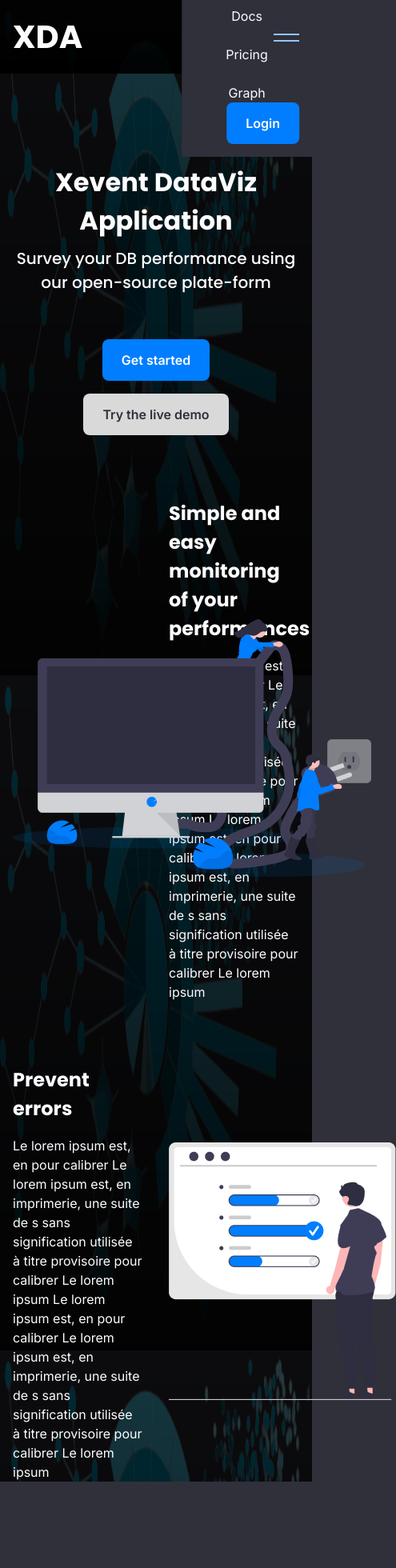
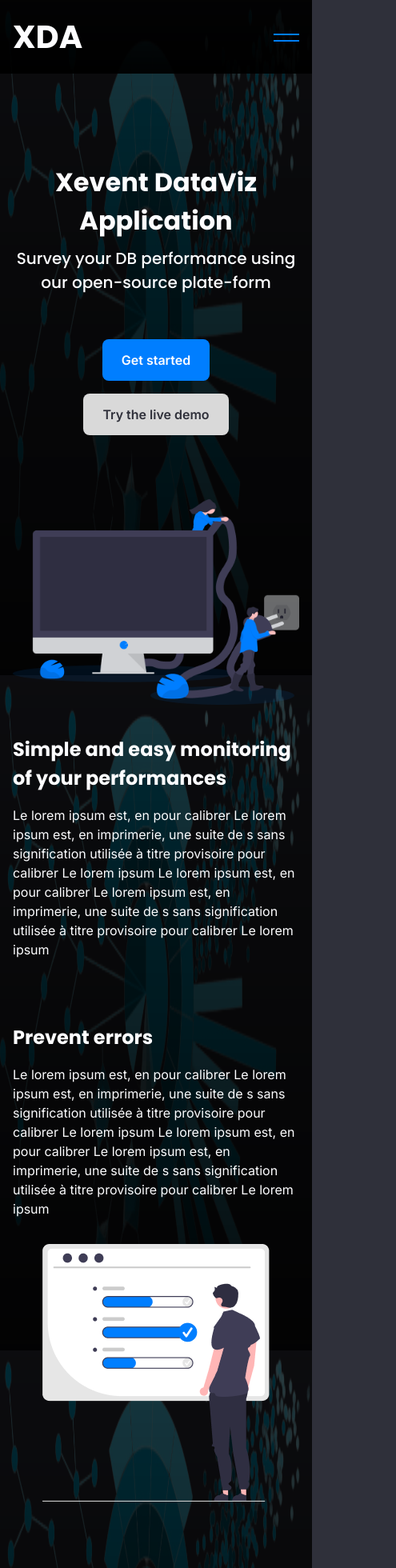
Before and after one commit to xeventDatavizProject/webapp, a Next.js app: page / in a window 390 px wide. Shown: the top 1960 px of the page at 80% size, 495 px wide, since content can reach past the window. Before the commit the page ends 1852 px from the top, so only its background shows below. Built offline with nearby package versions, Linux system fonts and the light colour scheme; no server answers.

Commit message:
fix: responsive display

```diff
--- a/components/common/Footer/Footer.tsx
+++ b/components/common/Footer/Footer.tsx
@@ -1,16 +1,13 @@
-import { FC } from 'react';
-
-const links = [
-  { to: '/terms', label: 'Termes et Conditions' },
-  { to: '/privacy', label: 'Politiques de Confidentialité' },
-];
+import { FC } from "react";
 
 const Footer: FC = () => {
   return (
-    <footer className='container py-8'>
-      <div className='flex flex-col md:flex-row items-center justify-between'>
-        <div className='md:flex-[2]'>
-          <p className='mb-4'>La compagnie © {new Date().getFullYear()} Tous droits réservés.</p>
+    <footer className="container py-8">
+      <div className="flex flex-col md:flex-row items-center justify-between">
+        <div className="md:flex-[2]">
+          <p className="mb-4">
+            HETIC_MT5 © {new Date().getFullYear()} Tous droits réservés.
+          </p>
         </div>
       </div>
     </footer>
--- a/components/common/Header/Header.tsx
+++ b/components/common/Header/Header.tsx
@@ -22,7 +22,7 @@ const Header: FC = () => {
   const authState = useAppSelector((state) => state.AuthReducer);
   const usersState = useAppSelector((state) => state.UsersReducer);
   const dispatch = useAppDispatch();
-  const [isOpen, setIsOpen] = useState(false);
+  const [isHeaderOpen, setIsHeaderOpen] = useState(false);
   const [showLoginModal, setShowLoginModal] = useState(false);
   const [showForgotModal, setShowForgotModal] = useState(false);
   const [showRegisterModal, setShowRegisterModal] = useState(false);
@@ -39,8 +39,8 @@ const Header: FC = () => {
 
   useEffect(() => {
     const onResize = () => {
-      if (isOpen && window.innerWidth >= 1024) {
-        setIsOpen(false);
+      if (isHeaderOpen && window.innerWidth >= 1024) {
+        setIsHeaderOpen(false);
       }
     };
 
@@ -49,7 +49,7 @@ const Header: FC = () => {
     return () => {
       window.removeEventListener("resize", onResize);
     };
-  }, [isOpen]);
+  }, [isHeaderOpen]);
 
   return (
     <>
@@ -86,32 +86,35 @@ const Header: FC = () => {
             </Link>
           </div>
           <button
-            onClick={() => setIsOpen(!isOpen)}
+            onClick={() => setIsHeaderOpen(!isHeaderOpen)}
             aria-label="menu"
             className="xl:hidden relative w-8 h-6 z-[60]"
           >
             <span
               className={`absolute left-0 transform w-full h-[2px]  transition-transform
               ${
-                isOpen
-                  ? "rotate-45 translate-y-0 bg-white"
-                  : "translate-y-1 bg-blue-300"
+                isHeaderOpen
+                  ? "rotate-45 translate-y-0 bg-blue-primary"
+                  : "translate-y-1 bg-blue-primary"
               }`}
             />
             <span
-              className={`absolute left-0 transform w-full h-[2px] bg-blue-300 transition-transform
+              className={`absolute left-0 transform w-full h-[2px] bg-blue-primary transition-transform
               ${
-                isOpen
-                  ? "-rotate-45 translate-y-0 bg-white"
-                  : "-translate-y-1 bg-black"
+                isHeaderOpen
+                  ? "-rotate-45 translate-y-0 bg-blue-primary"
+                  : "-translate-y-1 bg-blue-primary"
               }`}
             />
           </button>
           <div
-            className={`fixed xl:static left-full bg-black-primary transform transition-transform xl:transition-none duration-300 overflow-y-auto overscroll-y-contain xl:overflow-y-visible p-4 xl:p-0 xl:bg-transparent z-50
-            ${isOpen ? "translate-x-0" : "-translate-x-full xl:translate-x-0"}`}
+            className={`fixed inset-0 bg-[#000] transform transition-transform xl:transition-none duration-300 overflow-y-auto overscroll-y-contain xl:overflow-y-visible pt-20 p-4 xl:p-0 xl:relative xl:bg-transparent z-50
+            ${
+              isHeaderOpen
+                ? "translate-x-0"
+                : "-translate-x-full xl:translate-x-0"
+            }`}
           >
-            {/* ${isOpen ? 'translate-x-0' : '-translate-x-full xl:translate-x-0'}  */}
             <div className="m-auto flex flex-col xl:flex-row justify-center items-center">
               <ul className="flex flex-col xl:flex-row justify-center items-center space-y-6 xl:space-y-0 xl:space-x-8">
                 {links.map((link, index) => {
@@ -135,11 +138,11 @@ const Header: FC = () => {
                 })}
               </ul>
               {authState.isLoggedIn ? (
-                <Button onClick={logout} className="ml-10">
+                <Button onClick={logout} className="md:ml-10 mt-24 md:mt-0">
                   Logout
                 </Button>
               ) : (
-                <Button href="/login" className="ml-10">
+                <Button href="/login" className="md:ml-10 mt-24 md:mt-0">
                   Login
                 </Button>
               )}
--- a/components/common/Layout/Layout.tsx
+++ b/components/common/Layout/Layout.tsx
@@ -1,27 +1,28 @@
-import { FC, ReactNode } from 'react';
-import Header from '../Header/Header';
+import { FC, ReactNode } from "react";
+import Footer from "../Footer/Footer";
+import Header from "../Header/Header";
 
 type LayoutProps = {
   children: ReactNode;
 };
 
-const bgImage = '/assets/images/bg.png';
+const bgImage = "/assets/images/bg.png";
 
 const Layout: FC<LayoutProps> = ({ children }) => {
   return (
     <div
-      className=''
+      className=""
       style={{
         backgroundImage: `linear-gradient(rgba(0, 0, 0, 0.75), rgba(0, 0, 0, 0.95)), url(${bgImage})`,
-        backgroundRepeat: 'no-repeat',
-        backgroundSize: '100%',
-        backgroundAttachment: 'fixed',
-        backgroundPosition: 'center',
+        backgroundRepeat: "no-repeat",
+        backgroundSize: "100%",
+        backgroundAttachment: "fixed",
+        backgroundPosition: "center",
       }}
     >
       <Header />
-      <main className='pt-[124px] min-h-screen'>{children}</main>
-      {/* <Footer /> */}
+      <main className="pt-[124px] pb-24 min-h-screen">{children}</main>
+      <Footer />
     </div>
   );
 };
--- a/components/solution/ProfileCard.tsx
+++ b/components/solution/ProfileCard.tsx
@@ -12,7 +12,7 @@ const ProfileCard: FC = () => {
             Equipes
           </span>
         </h1>
-        <div className="grid grid-cols-4 gap-5">
+        <div className="relative grid grid-cols-2 md:grid-cols-3 lg:grid-cols-4 gap-16 md:gap-4 max-w-5xl mx-auto px-5 mb-12 md:mb-20">
           {ProfilesList.map((profile, key) => (
             <div
               className="grid my-8 w-full px-4 flex-1 h-full border-solid border-white bg-slate-500 rounded-2xl "
--- a/pages/index.tsx
+++ b/pages/index.tsx
@@ -1,55 +1,61 @@
-import type { NextPage } from 'next';
-import Image from 'next/image';
-import Button from 'components/common/Button';
-import Layout from 'components/common/Layout/Layout';
-import { Title, Paragraph } from 'components/common/Typography';
-import MonitorImg from 'public/assets/images/monitor.png';
-import PerformanceImg from 'public/assets/images/performance-review.png';
+import Button from "components/common/Button";
+import Layout from "components/common/Layout/Layout";
+import { Paragraph, Title } from "components/common/Typography";
+import type { NextPage } from "next";
+import Image from "next/image";
+import MonitorImg from "public/assets/images/monitor.png";
+import PerformanceImg from "public/assets/images/performance-review.png";
 
 const Home: NextPage = () => {
   return (
     <Layout>
-      <div className='container'>
-        <section className='my-20 md:mb-40 text-center'>
-          <Title size='lg' className='mb-2'>
+      <div className="container">
+        <section className="my-20 md:mb-40 text-center">
+          <Title size="lg" className="mb-2">
             Xevent DataViz Application
           </Title>
-          <Title as='h2' size='subtitle'>
+          <Title as="h2" size="subtitle">
             Survey your DB performance using our open-source plate-form
           </Title>
-          <div className='mt-14 flex flex-col md:flex-row justify-center items-center space-y-4 md:space-y-0 md:space-x-4'>
+          <div className="mt-14 flex flex-col md:flex-row justify-center items-center space-y-4 md:space-y-0 md:space-x-4">
             <Button>Get started</Button>
-            <Button variant='light'>Try the live demo</Button>
+            <Button variant="light">Try the live demo</Button>
           </div>
         </section>
-        <section className='grid grid-cols-2 gap-8 items-center'>
-          <div className='mx-auto'>
-            <Image src={MonitorImg} alt='monitor image' layout='fixed' />
+        <section className="grid grid-cols-1 lg:grid-cols-2 gap-8 items-center">
+          <div className="mx-auto">
+            <Image src={MonitorImg} alt="monitor_image" />
           </div>
           <div>
-            <Title as='h3' size='sm' className='mb-4'>
+            <Title as="h3" size="sm" className="mb-4">
               Simple and easy monitoring of your performances
             </Title>
             <Paragraph>
-              Le lorem ipsum est, en pour calibrer Le lorem ipsum est, en imprimerie, une suite de s sans signification utilisée à titre
-              provisoire pour calibrer Le lorem ipsum Le lorem ipsum est, en pour calibrer Le lorem ipsum est, en imprimerie, une suite de s
-              sans signification utilisée à titre provisoire pour calibrer Le lorem ipsum
+              Le lorem ipsum est, en pour calibrer Le lorem ipsum est, en
+              imprimerie, une suite de s sans signification utilisée à titre
+              provisoire pour calibrer Le lorem ipsum Le lorem ipsum est, en
+              pour calibrer Le lorem ipsum est, en imprimerie, une suite de s
+              sans signification utilisée à titre provisoire pour calibrer Le
+              lorem ipsum
             </Paragraph>
           </div>
         </section>
-        <section className='grid grid-cols-2 gap-8 mt-20 items-center'>
+        <section className="grid grid-cols-1 lg:grid-cols-2 gap-8 mt-20 items-center">
           <div>
-            <Title as='h3' size='sm' className='mb-4'>
+            <Title as="h3" size="sm" className="mb-4">
               Prevent errors
             </Title>
             <Paragraph>
-              Le lorem ipsum est, en pour calibrer Le lorem ipsum est, en imprimerie, une suite de s sans signification utilisée à titre
-              provisoire pour calibrer Le lorem ipsum Le lorem ipsum est, en pour calibrer Le lorem ipsum est, en imprimerie, une suite de s
-              sans signification utilisée à titre provisoire pour calibrer Le lorem ipsum
+              Le lorem ipsum est, en pour calibrer Le lorem ipsum est, en
+              imprimerie, une suite de s sans signification utilisée à titre
+              provisoire pour calibrer Le lorem ipsum Le lorem ipsum est, en
+              pour calibrer Le lorem ipsum est, en imprimerie, une suite de s
+              sans signification utilisée à titre provisoire pour calibrer Le
+              lorem ipsum
             </Paragraph>
           </div>
-          <div className='mx-auto'>
-            <Image src={PerformanceImg} alt='performance image' layout='fixed' />
+          <div className="mx-auto">
+            <Image src={PerformanceImg} alt="performance_image" />
           </div>
         </section>
       </div>
```
Also changed, not shown: pages/solution.tsx (+20 -23 lines), public/datas/ProfilesList.tsx (+26 -30 lines), 1 other file (tests, documents, lock files or other folders).
